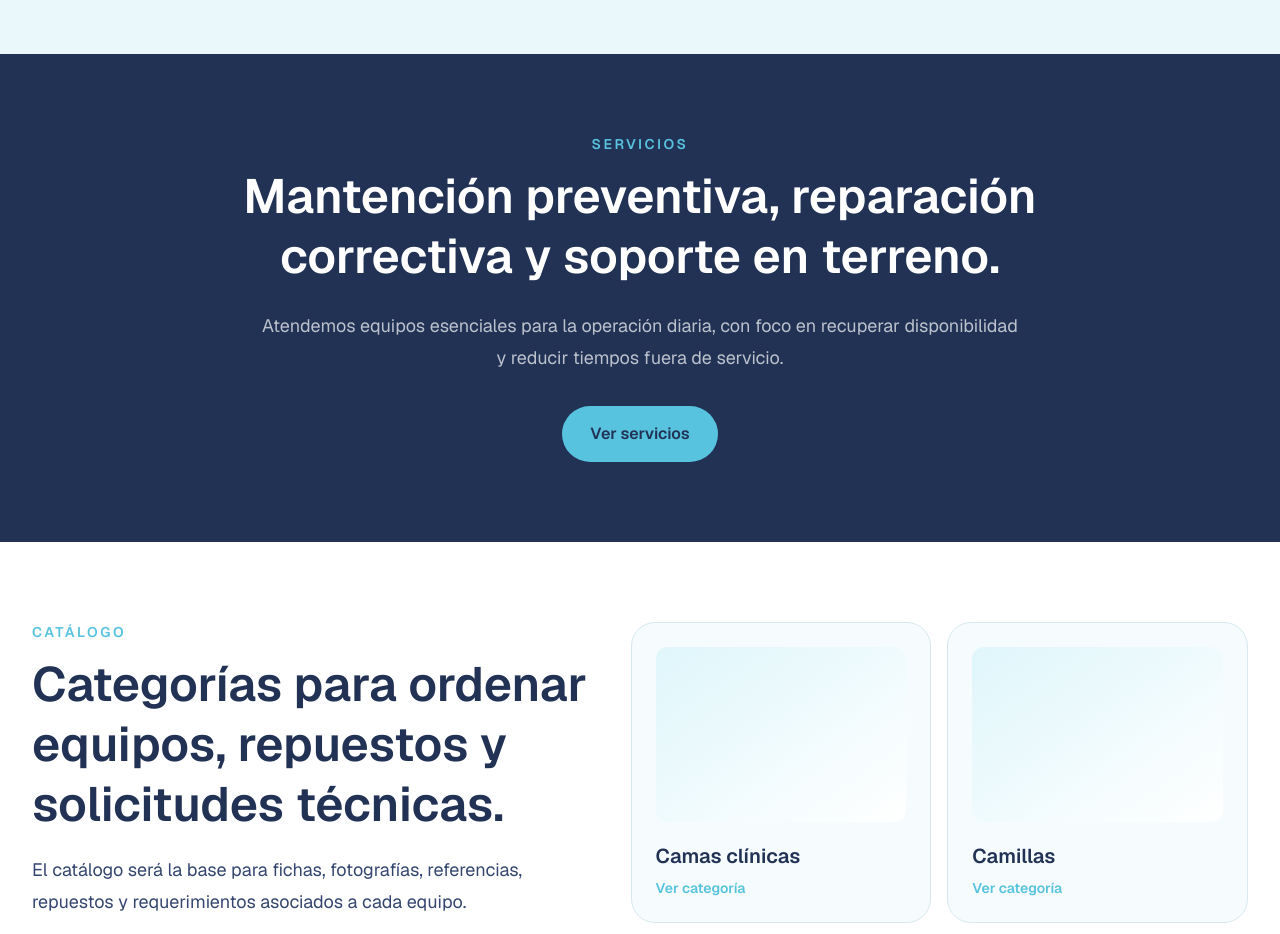
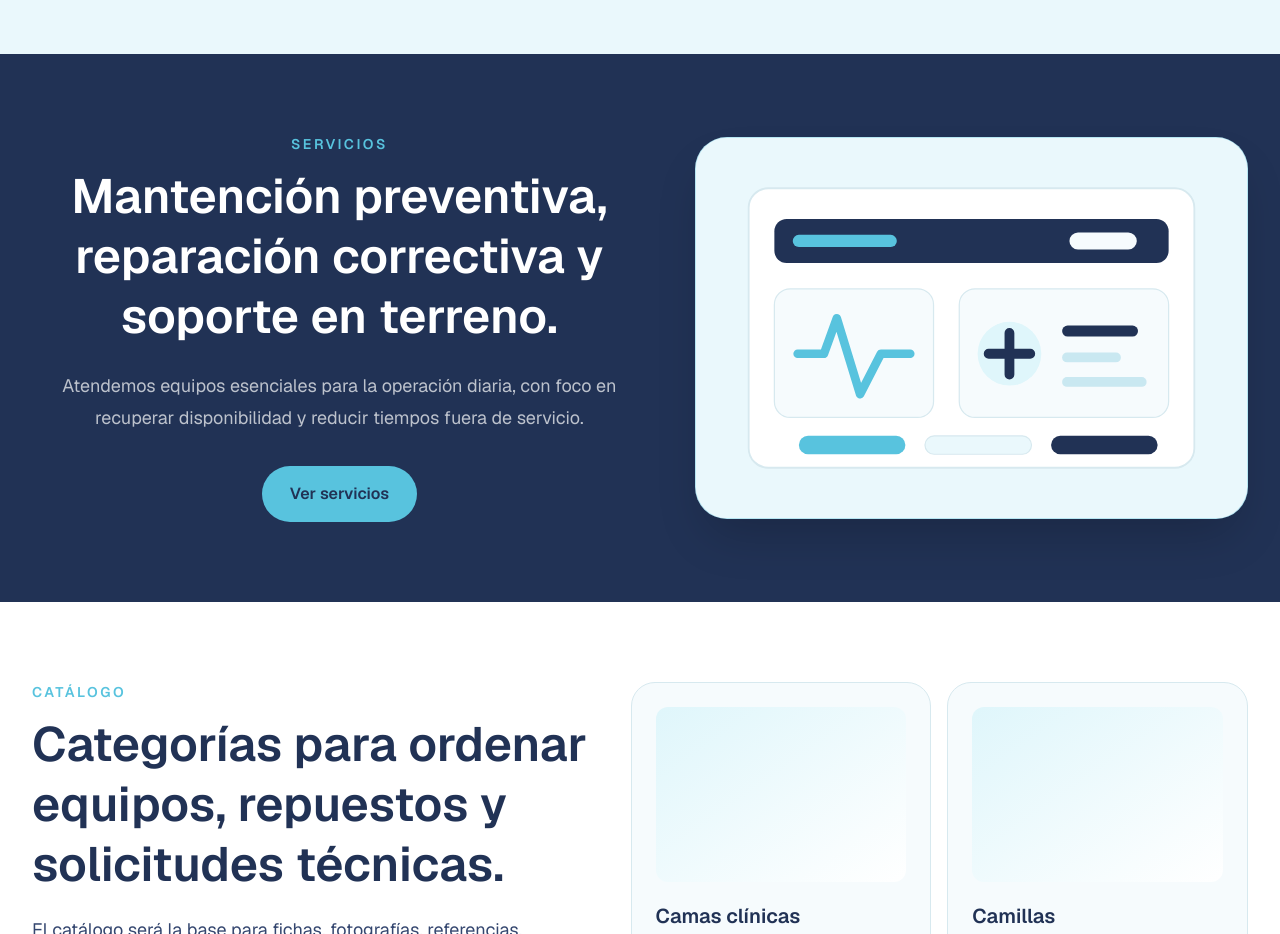
Before and after one commit to marceloparra1234-afk/vaicmedical-web, a Next.js app: page / in a window 1280 px wide. Shown: the part 1860-2794 px from the top of the page. Built offline with nearby package versions, Linux system fonts and the light colour scheme.

Commit message:
Add services image container

```diff
--- a/app/page.tsx
+++ b/app/page.tsx
@@ -139,7 +139,8 @@ export default function Home() {
       </section>
 
       <section className="bg-[#213255] px-5 py-20 text-center text-white sm:px-8">
-        <div className="mx-auto max-w-5xl">
+        <div className="mx-auto grid max-w-7xl items-center gap-12 lg:grid-cols-[1fr_0.9fr]">
+          <div className="text-center">
             <SectionLabel>Servicios</SectionLabel>
             <h2 className="mt-3 text-4xl font-semibold leading-tight sm:text-5xl">
               Mantención preventiva, reparación correctiva y soporte en terreno.
@@ -154,6 +155,17 @@ export default function Home() {
             >
               Ver servicios
             </Link>
+          </div>
+
+          <div className="overflow-hidden rounded-[2rem] border border-[#58c3de]/35 bg-[#eaf8fc] shadow-2xl shadow-black/20">
+            <Image
+              src="/service-maintenance.svg"
+              alt="Representación de mantención y reparación de equipos médicos"
+              width={900}
+              height={620}
+              className="h-auto w-full"
+            />
+          </div>
         </div>
       </section>
 
```
Also changed, not shown: public/service-maintenance.svg (added). Lines whose indentation alone changed are shown as unchanged.
